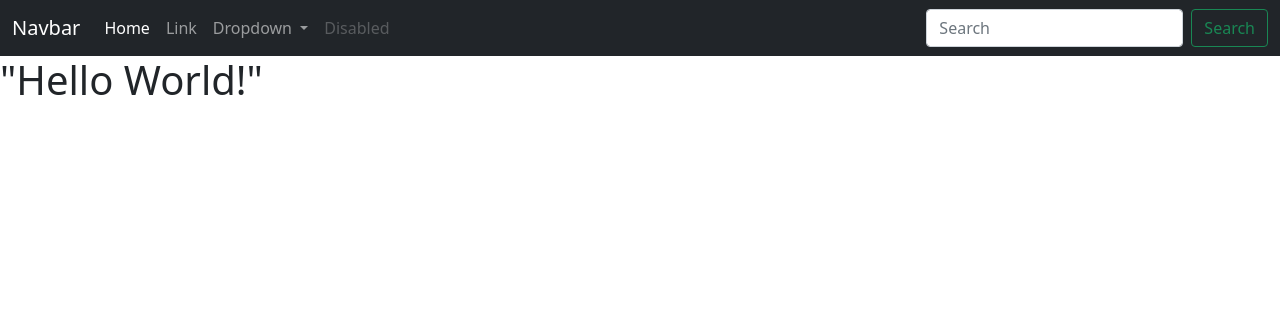
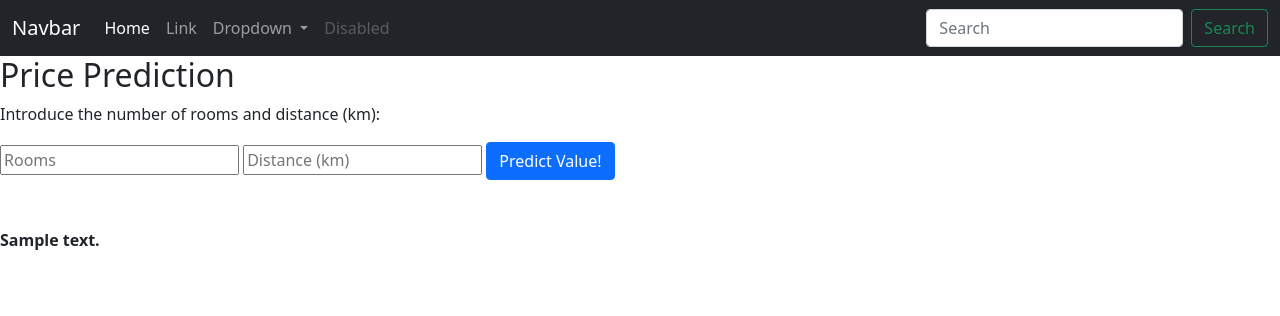
Before and after one commit to KHVBui/House-Price-Prediction-App, a Flask app: template templates/index.html in a window 1280 px wide. Shown: the top 316 px of the page. Run offline with Flask 2, Linux system fonts and the light colour scheme; the template is opened without the code that fills it: most values are stand-ins (such as "Sample title", 1, 10 or a date in 2020); parts of the project's set-up code (start-up, migrations or seed data) failed here and were passed over.

Commit message:
Complete the Web App
-Created the form so the user can input values: room and distance
-Created the predict function which can read the inputted values and output the estimated price

```diff
--- a/app.py
+++ b/app.py
@@ -8,5 +8,19 @@ model = pickle.load(open('model.pkl', 'rb')) # load the model
 def home():
     return render_template('index.html')
 
+@app.route('/predict', methods=['POST'])
+def predict():
+    """Grabs the input values and uses them to make predictions"""
+    rooms = int(request.form["rooms"])
+    distance = int(request.form["distance"])
+
+    prediction = model.predict([[rooms, distance]]) # returns a list
+    output = round(prediction[0], 2) # pick only first element from list
+
+    return render_template('index.html',
+            prediction_text = f'A house with {rooms} rooms and located '
+                              f'{distance} km from the city center has a '
+                              f'value of ${output}K')
+
 if __name__ == "__main__":
     app.run()
--- a/templates/index.html
+++ b/templates/index.html
@@ -50,6 +50,20 @@
 </head>
 
 <body>
-    <h1>"Hello World!"</h1>
+    <div class="login">
+        <h2>Price Prediction</h2>
+            <p>Introduce the number of rooms and distance (km):</p>
+                <!-- Inputs for our ML model-->
+                <form action="{{url_for('predict')}}" method="post">
+                    <input type="text" name="rooms" placeholder="Rooms" required="required" />
+                    <input type="text" name="distance" placeholder="Distance (km)" required="required"/>
+                    <button type="submit" class="btn btn-primary btn-block btn-large">Predict Value!</button>
+                </form>
+
+            <br>
+            <br>
+        <b> {{ prediction_text }} </b>
+    </div>
 </body>
+
 </html>
```
